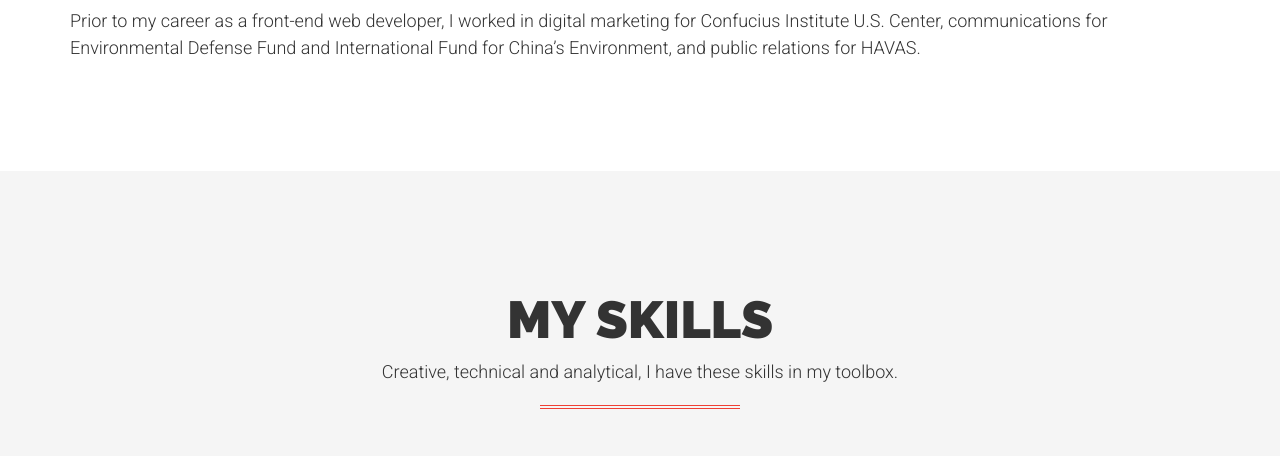
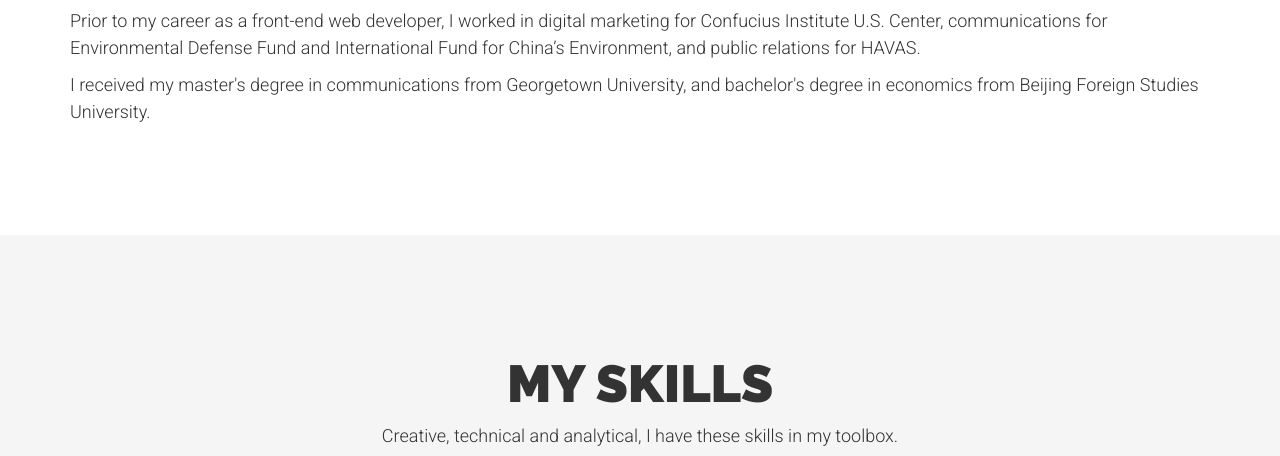
Before and after one commit to mdigitalcomm/mdigitalcomm.github.io, a plain HTML site: page index.html in a window 1280 px wide. Shown: the part 1179-1635 px from the top of the page. Drawn offline with Linux system fonts and the light colour scheme.

Commit message:
added degrees

```diff
--- a/index.html
+++ b/index.html
@@ -130,6 +130,8 @@
                     <p>My specialty lies in understanding the marketing perspective and developing engaging digital content that targets customized groups of audiences for companies and organizations. My work has driven desired marketing results in combination with digital campaigns on Facebook, Twitter, and YouTube.</p>
 
                     <p>Prior to my career as a front-end web developer, I worked in digital marketing for Confucius Institute U.S. Center, communications for Environmental Defense Fund and International Fund for China’s Environment, and public relations for HAVAS.</p>
+
+                    <p>I received my master's degree in communications from Georgetown University, and bachelor's degree in economics from Beijing Foreign Studies University.
         </div>
     </section>
 
```
